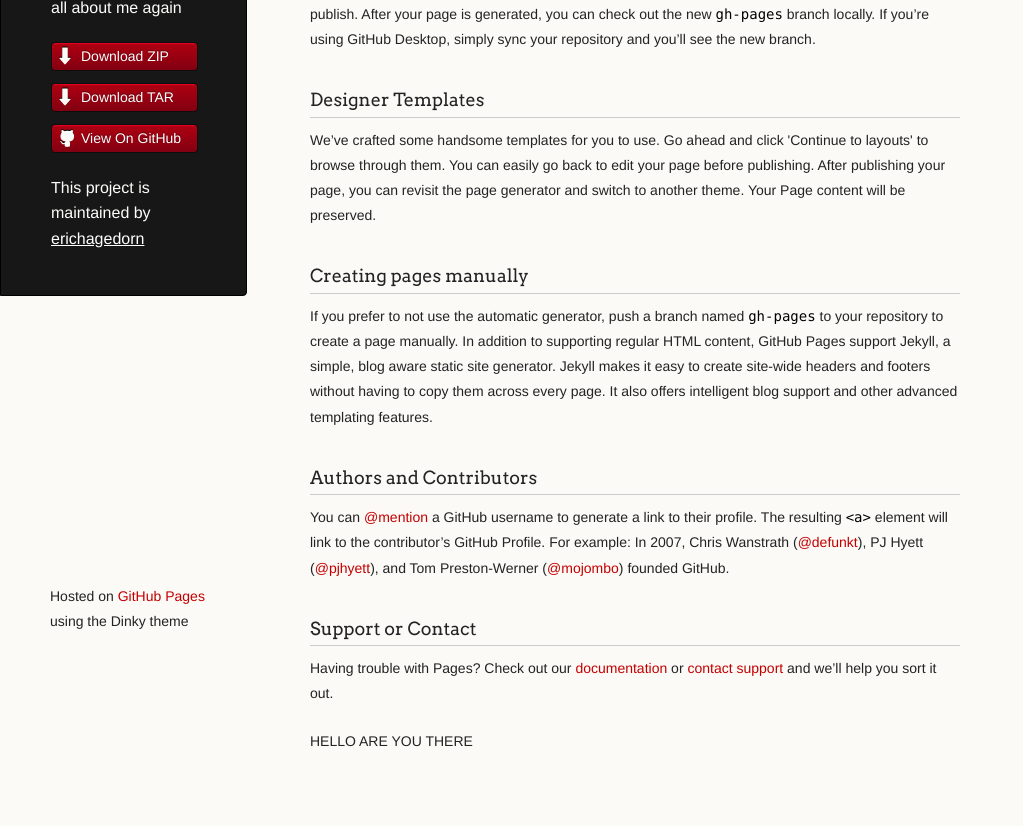
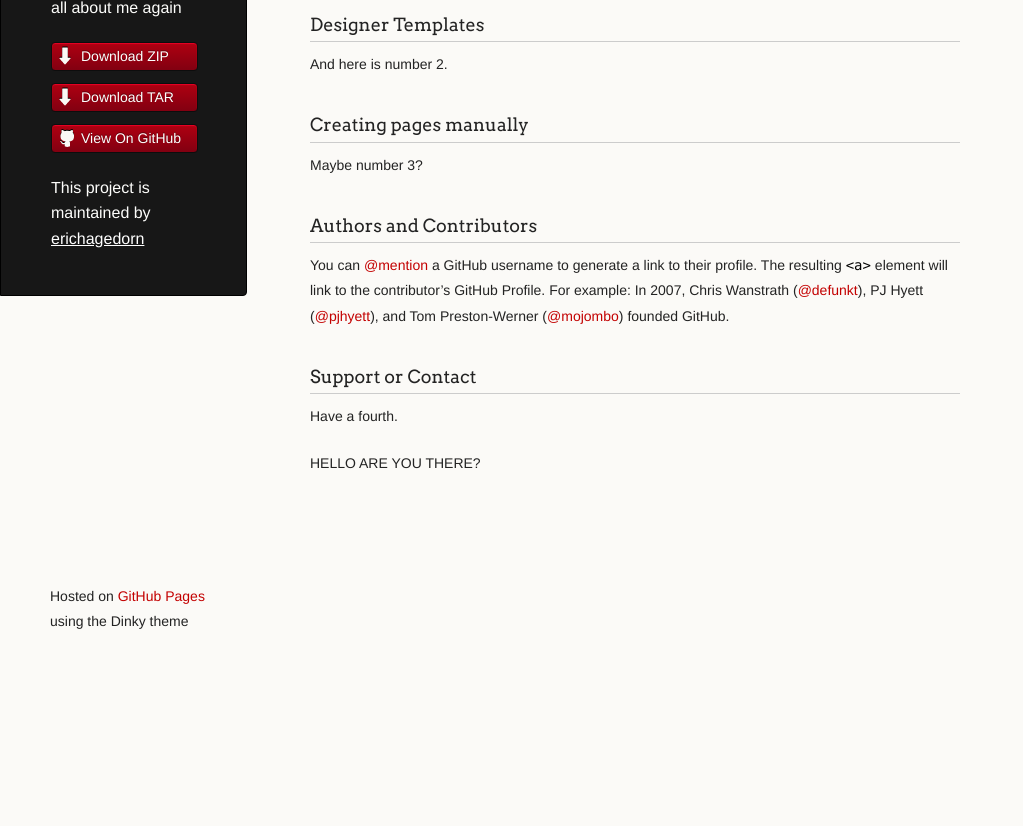
Before and after one commit to erichagedorn/hello, a plain HTML site: page index.html in a window 1280 px wide. Shown: the part 134-960 px from the top of the page, without its empty margins (0-1023 px from the left). After the commit the page ends 800 px from the top, so only its background shows below. Drawn offline with Linux system fonts and the light colour scheme.

Commit message:
Update index.html

```diff
--- a/index.html
+++ b/index.html
@@ -33,17 +33,17 @@
         <h3>
 <a id="welcome-to-github-pages" class="anchor" href="#welcome-to-github-pages" aria-hidden="true"><span aria-hidden="true" class="octicon octicon-link"></span></a>Welcome to GitHub Pages.</h3>
 
-<p>This automatic page generator is the easiest way to create beautiful pages for all of your projects. Author your page content here <a href="https://guides.github.com/features/mastering-markdown/">using GitHub Flavored Markdown</a>, select a template crafted by a designer, and publish. After your page is generated, you can check out the new <code>gh-pages</code> branch locally. If you’re using GitHub Desktop, simply sync your repository and you’ll see the new branch.</p>
+<p>This is para one.</p>
 
 <h3>
 <a id="designer-templates" class="anchor" href="#designer-templates" aria-hidden="true"><span aria-hidden="true" class="octicon octicon-link"></span></a>Designer Templates</h3>
 
-<p>We’ve crafted some handsome templates for you to use. Go ahead and click 'Continue to layouts' to browse through them. You can easily go back to edit your page before publishing. After publishing your page, you can revisit the page generator and switch to another theme. Your Page content will be preserved.</p>
+<p>And here is number 2.</p>
 
 <h3>
 <a id="creating-pages-manually" class="anchor" href="#creating-pages-manually" aria-hidden="true"><span aria-hidden="true" class="octicon octicon-link"></span></a>Creating pages manually</h3>
 
-<p>If you prefer to not use the automatic generator, push a branch named <code>gh-pages</code> to your repository to create a page manually. In addition to supporting regular HTML content, GitHub Pages support Jekyll, a simple, blog aware static site generator. Jekyll makes it easy to create site-wide headers and footers without having to copy them across every page. It also offers intelligent blog support and other advanced templating features.</p>
+<p>Maybe number 3?</p>
 
 <h3>
 <a id="authors-and-contributors" class="anchor" href="#authors-and-contributors" aria-hidden="true"><span aria-hidden="true" class="octicon octicon-link"></span></a>Authors and Contributors</h3>
@@ -53,9 +53,9 @@
 <h3>
 <a id="support-or-contact" class="anchor" href="#support-or-contact" aria-hidden="true"><span aria-hidden="true" class="octicon octicon-link"></span></a>Support or Contact</h3>
 
-<p>Having trouble with Pages? Check out our <a href="https://help.github.com/pages">documentation</a> or <a href="https://github.com/contact">contact support</a> and we’ll help you sort it out.</p>
+<p>Have a fourth.</p>
 
-<p>HELLO ARE YOU THERE</p>
+<p>HELLO ARE YOU THERE?</p>
       </section>
       <footer>
         <p><small>Hosted on <a href="https://pages.github.com">GitHub Pages</a> using the Dinky theme</small></p>
```
